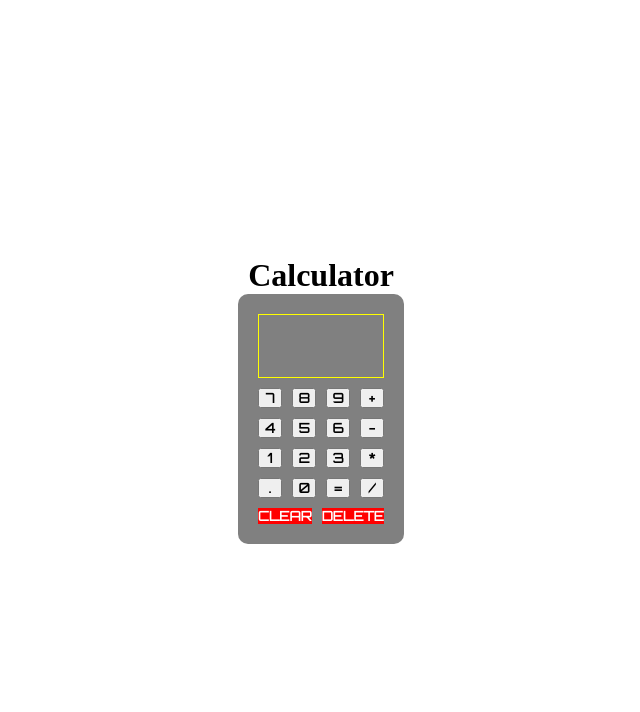
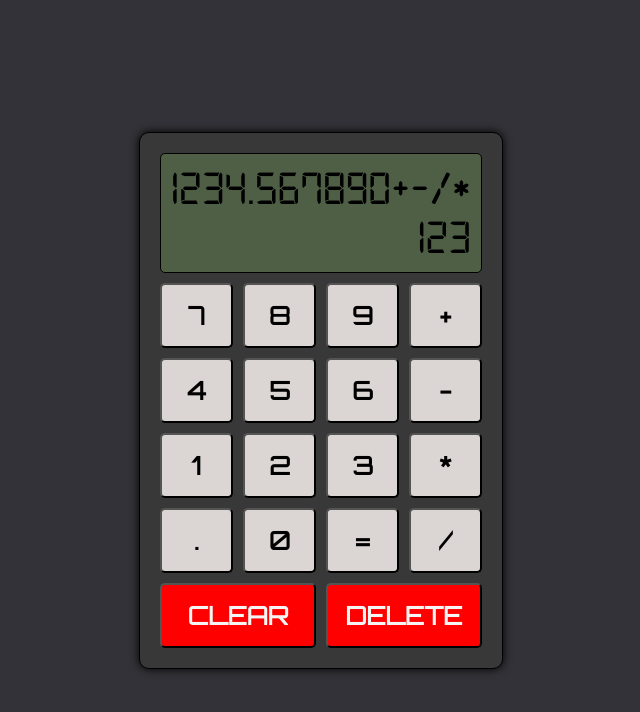
Before and after one commit to gilgameshhhhy/calculator, a plain HTML site: page index.html in a window 1280 px wide. Shown: the whole page, without its empty margins (319-959 px from the left). Drawn offline with Linux system fonts and the light colour scheme.

Commit message:
Finish (probably) final design of calculator

```diff
--- a/index.html
+++ b/index.html
@@ -9,12 +9,10 @@
 </head>
 <body>
   <script type="text/javascript" src="./script.js" defer></script>
-  <header>
-    <h1>Calculator</h1>
-  </header>
   <div class="calculator-container">
     <div id="screen" class="screen-container">
-
+      <div id="currentinput">1234.567890+-/*</div>
+      <div id="result">123</div>
     </div>
     <div class="button-container">
       <button class="number">7</button>
@@ -33,10 +31,8 @@
       <button class="number">0</button>
       <button class="operator">=</button>
       <button class="operator">/</button>
-    </div>
-    <div class="modifier-container">
-      <button class="operator">CLEAR</button>
-      <button class="operator">DELETE</button>
+      <button class="operator grid-span-2" id="clear">CLEAR</button>
+      <button class="operator grid-span-2" id="delete">DELETE</button>
     </div>
   </div>
 </body>
--- a/styles.css
+++ b/styles.css
@@ -1,9 +1,12 @@
 @font-face {
-  font-family: 'Advanced Pixel LCD-7';
-  src: url(./fonts/AdvancedPixelLcd7.ttf);
+  font-family: 'Digital7';
+  src: url(./fonts/Digital7.ttf);
+}
+@font-face {
   font-family: 'Orbitron';
   src: url(./fonts/Orbitron-Regular.ttf);
 }
+
 
 
 *,
@@ -20,47 +23,58 @@ body {
   flex-direction: column;
   justify-content: center;
   align-items: center;
+  background: rgb(50, 50, 56);
 }
 
 
 .calculator-container {
   display: flex;
   flex-direction: column;
-  background-color: gray;
+  background-color: rgb(56, 56, 56);
   padding: 20px;
   gap: 10px;
   border-radius: 10px;
+  border: 1px solid black;
+  box-shadow: 0 0 10px 0px black;
 }
 
 .screen-container {
+  display: flex;
+  flex-direction: column;
+  padding: 10px 10px;
+  border: 1px solid  black;
+  background-color: #4f5f46;
+  border-radius: 5px;
+}
 
-  height: 4em;
-  font-family: 'Advanced Pixel LCD-7';
-  border: 1px solid yellow;
+.screen-container > div {
+  font-family: 'Digital7';
+  text-align: end;
+  font-size: 3em;
 }
 
 .button-container {
   display: grid;
   grid-template-columns: repeat(4, 1fr);
-  flex: 1;
   gap: 10px;
 }
 
 button {
   font-family: 'Orbitron';
   font-weight: bold;
+  font-size: 25px;
   cursor: pointer;
+  padding: 15px;
+  background-color: #dbd5d3;
+  border-radius: 5px;
 }
 
-.modifier-container {
-  display: flex;
-  justify-content: center;
-  gap: 10px;
+#clear,
+#delete {
+  background-color: red;
+  color: whitesmoke;
 }
 
-.modifier-container > button {
-  flex: 1;
-  background: red;
-  color: white;
-  border: 0;
+.grid-span-2 {
+  grid-column: span 2;
 }
```
Also changed, not shown: fonts/AdvancedPixelLcd7.ttf (deleted), fonts/Digital7.ttf (added).
